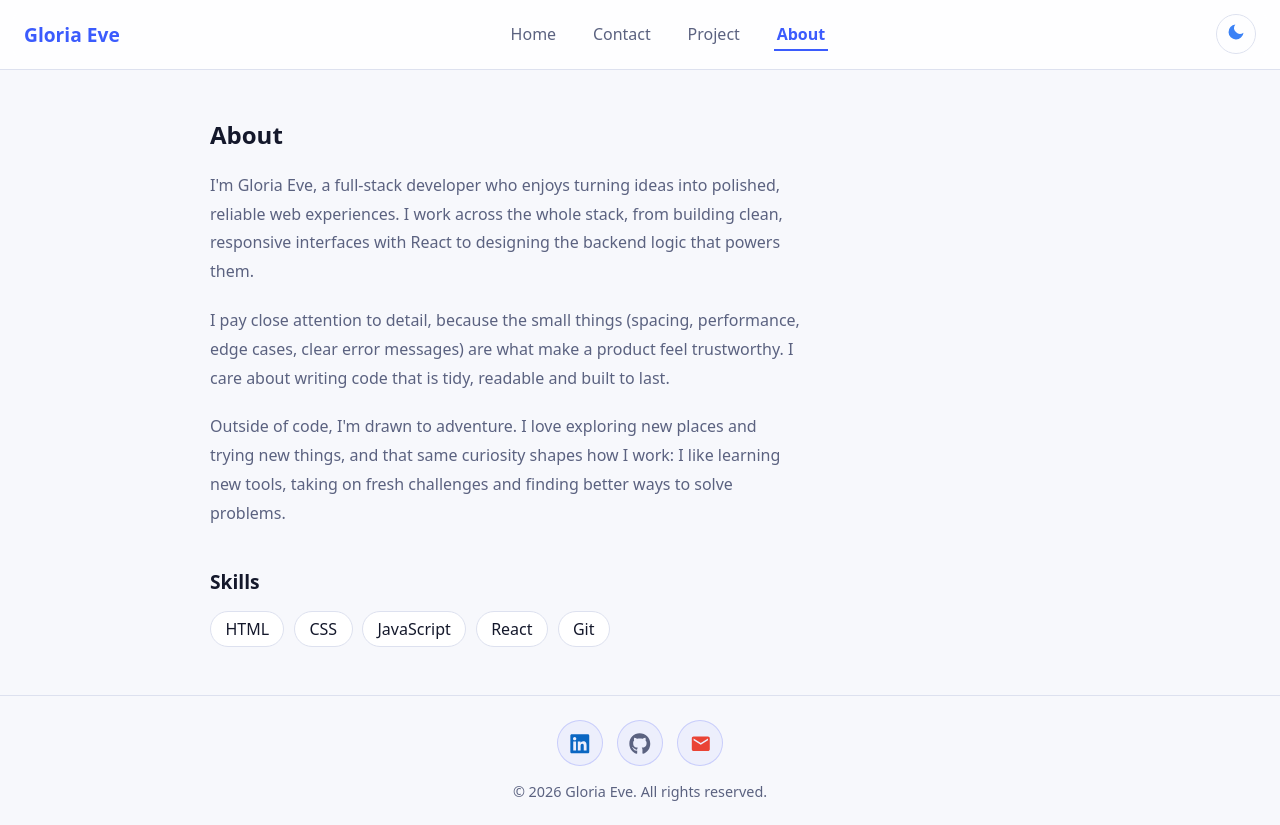
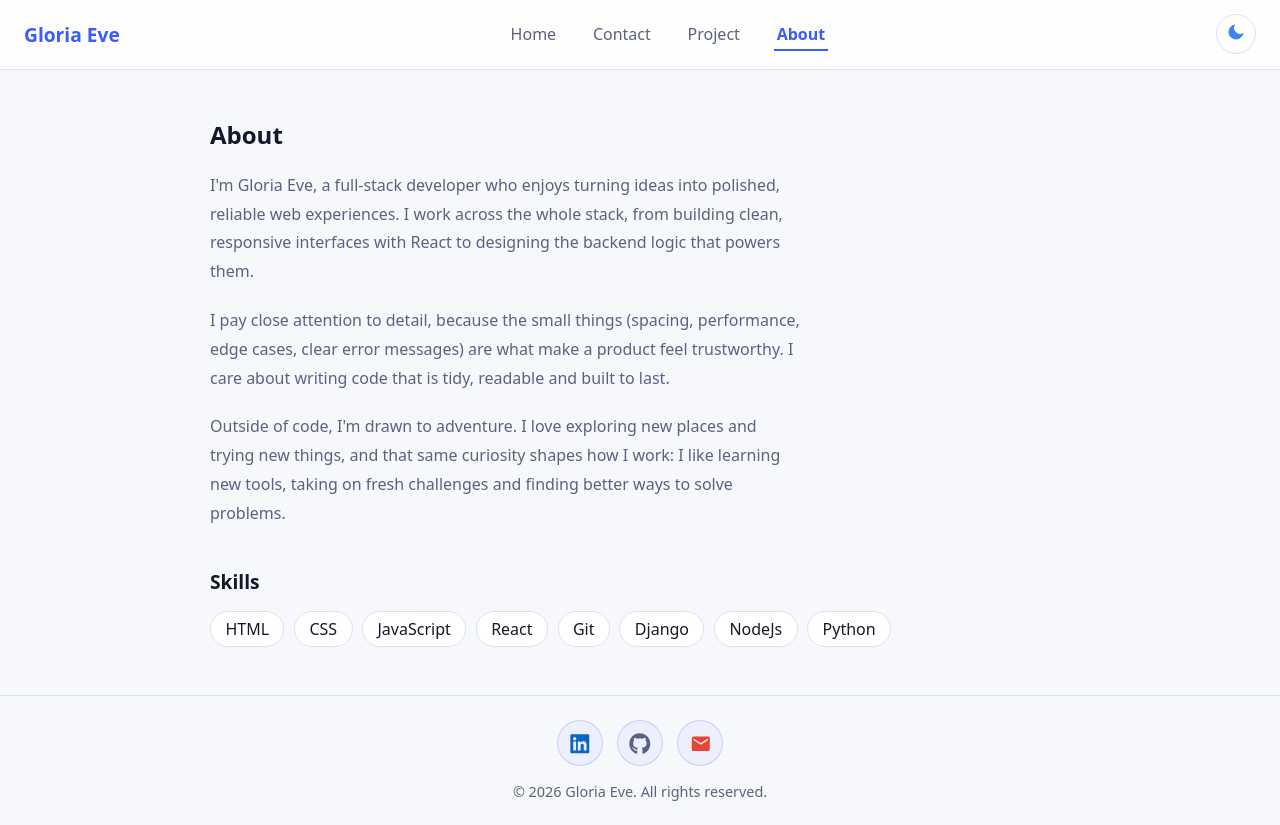
Before and after one commit to eve-beep-ij/portfolio, a React (Vite) app: page /about in a window 1280 px wide. Built offline with nearby package versions, Linux system fonts and the light colour scheme.

Commit message:
updated aboutpage

```diff
--- a/src/pages/About.jsx
+++ b/src/pages/About.jsx
@@ -31,6 +31,10 @@ export default function About() {
         <li>JavaScript</li>
         <li>React</li>
         <li>Git</li>
+        <li>Django</li>
+        <li>NodeJs</li>
+        <li>Python</li>
+        {/* <li>MySQL</li> */}
       </ul>
     </section>
   );
```
